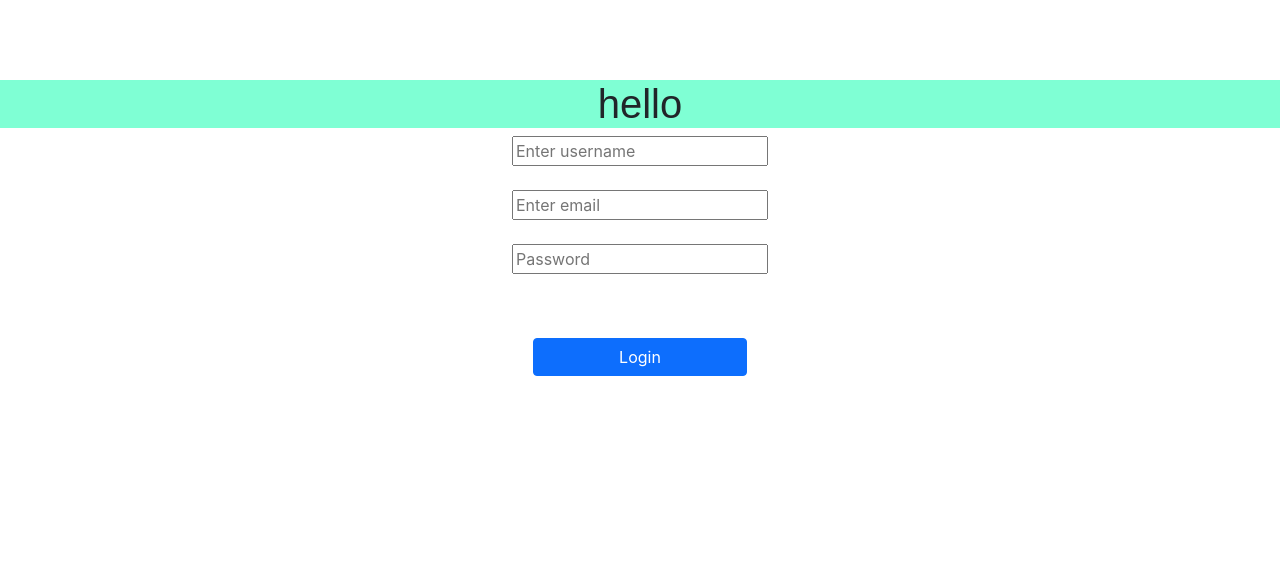
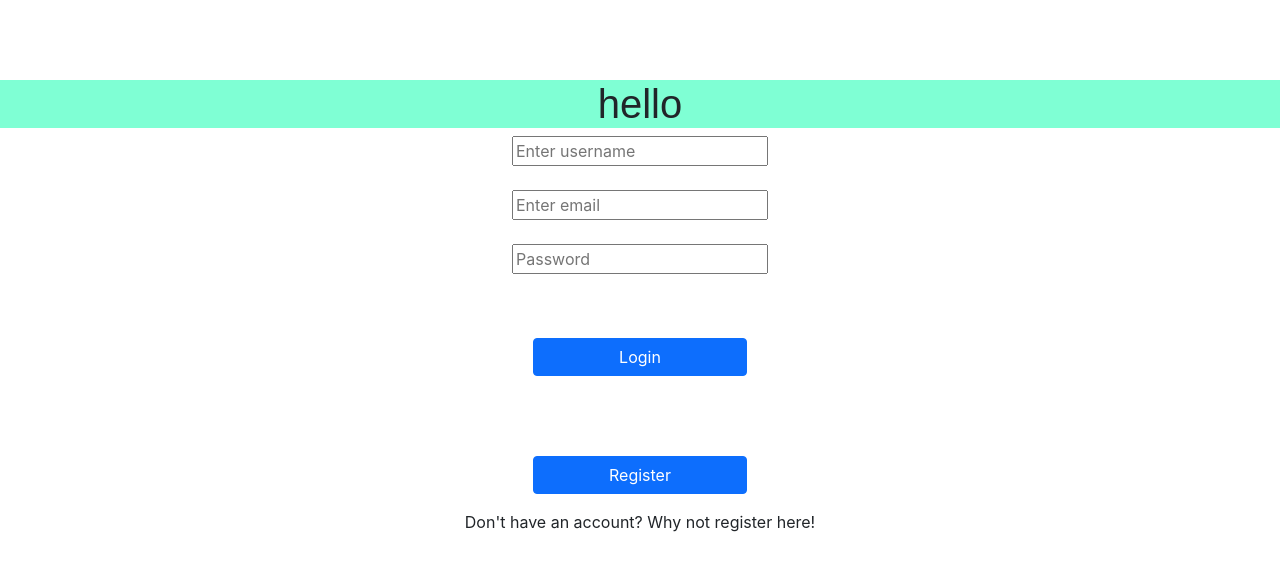
Before and after one commit to partyzl/bookstack, a React (Create React App) app in the folder client/: page /login in a window 1280 px wide. Shown: the top 570 px of the page. Built offline with nearby package versions, Linux system fonts and the light colour scheme.

Commit message:
added register button to login page so if you do not have an account you can navigate to the right place

```diff
--- a/client/src/pages/AccountSetup/Login/index.js
+++ b/client/src/pages/AccountSetup/Login/index.js
@@ -12,7 +12,13 @@ const Login = () => {
       history.push("/");
     };
 
+    const register = () => {
+        history.push("/registration");
+      };
+
     // will make this consider auth when we link to backend
+    // something along the lines of
+    // let element= state? <a href={url}>LinkedIn handle</a> : <p>No handle exists for this user!</p>;
 
     return (
         <div className="body">
@@ -42,6 +48,13 @@ const Login = () => {
                     onClick={home}
                 />
             </form>
+            <Button
+                type="button"
+                className={"btn btn-primary col-sm-2 mb-3"}
+                value="Register"
+                onClick={register}
+                />
+            <p>Don't have an account? Why not register here!</p>
         </div>
     );
 };
```
